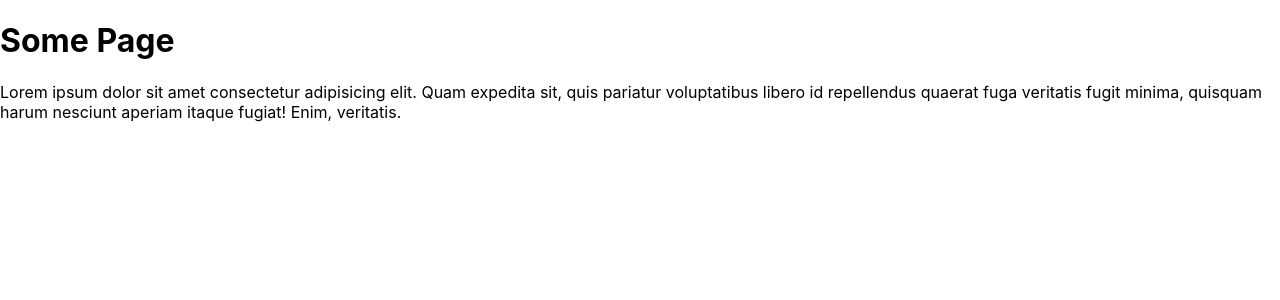
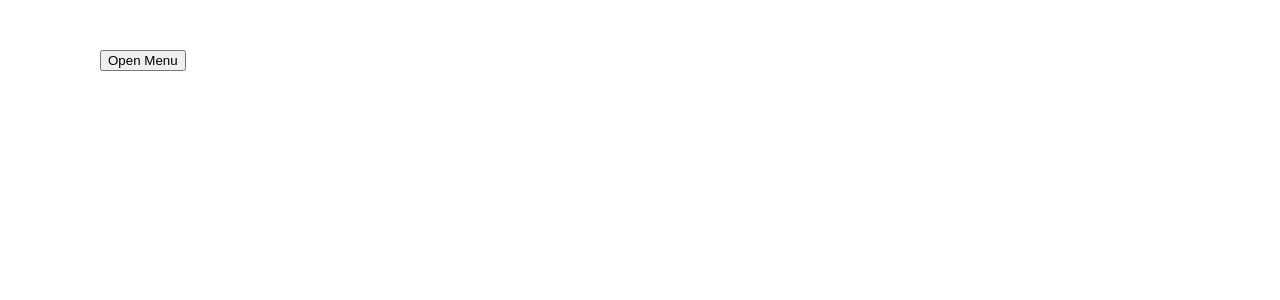
Before and after one commit to vitaliisyrykh/fd-react, a React (Create React App) app in the folder fd-react-app/: page / in a window 1280 px wide. Shown: the top 300 px of the page. Built offline with nearby package versions, Linux system fonts and the light colour scheme.

Commit message:
Add burgMenu

```diff
--- a/fd-react-app/src/App.js
+++ b/fd-react-app/src/App.js
@@ -8,19 +8,25 @@ import './App.css';
 //import {User} from './components/contexts';
 //import UserPage from './components/user-page';
 //import StopWatchHooks from './components/stop-watch-hooks';
-import {switchThems} from './components/contexts';
-import SomePage from './components/switch-thems';
+//import {switchThems} from './components/contexts';
+//import SomePage from './components/switch-thems';
+import Menu from './components/newMenu';
+import styles from './components/newMenu/newMenu.module.scss';
 
 const App = props => {
-  const isWhite = useState(true);
+  const [isOpen,setIsOpen] = useState(true);
+  const handleClickMenu = () => {
+    setIsOpen(!isOpen);
+  }
 
 
     return (
-      <switchThems.Provider value={isWhite}>
+
         <div>
-          <SomePage/>
+          <Menu isOpen={isOpen}/>
+          <button onClick={handleClickMenu} className={styles.forBtn}>{isOpen ?'Open Menu':'Close menu' }</button>
         </div>
-      </switchThems.Provider>
+
     );
 
 }
--- /dev/null
+++ b/fd-react-app/src/components/newMenu/index.jsx
@@ -0,0 +1,26 @@
+import React from 'react';
+import styles from './newMenu.module.scss';
+import cx from 'classnames';
+
+
+
+const Menu = props => {
+
+const {isOpen} = props;
+
+const classNames = cx ({[styles.containerMenu]:isOpen,[styles.open]:!isOpen})
+
+
+  return(
+    <nav className={classNames}>
+
+        <a href="#">about</a>
+        <a href="#">home</a>
+        <a href="#">contacts</a>
+        <a href="#">some else</a>
+        <a href="#">some other</a>
+
+    </nav>
+  )
+}
+export default Menu;
--- /dev/null
+++ b/fd-react-app/src/components/newMenu/newMenu.module.scss
@@ -0,0 +1,26 @@
+.containerMenu{
+  display: flex;
+  flex-direction: column;
+  justify-content: center;
+  position:fixed;
+  width: 150px;
+  top: 0;
+  bottom: 0;
+  left: -150px;
+}
+
+.open{
+  display: flex;
+  flex-direction: column;
+  justify-content: center;
+  position:fixed;
+  width: 150px;
+  top: 0;
+  bottom: 0;
+  left: 0;
+}
+
+.forBtn{
+  margin-top: 50px;
+  margin-left: 100px;
+}
--- a/fd-react-app/src/components/switch-thems/index.jsx
+++ b/fd-react-app/src/components/switch-thems/index.jsx
@@ -25,4 +25,5 @@ const classNames = cx({
     </div>
   );
 };
+
 export default SomePage;
```
